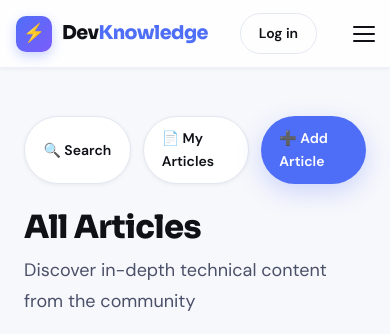
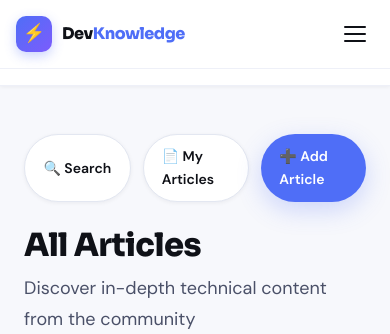
Before and after one commit to LassinaBakaryKeita/App-web-DevKnowledge, a React (Vite) app in the folder frontend/: page /blog in a window 390 px wide. Shown: the top 334 px of the page. Built offline with nearby package versions, Linux system fonts and the light colour scheme; no server answers.

Commit message:
amelioration de la responsivité du header

```diff
--- a/frontend/src/components/Header.css
+++ b/frontend/src/components/Header.css
@@ -6,8 +6,7 @@
   position: sticky;
   top: 0;
   z-index: 100;
-  height: var(--header-height);
-  background: rgba(255, 255, 255, 0.85);
+  background: rgba(255, 255, 255, 0.92);
   backdrop-filter: blur(16px);
   -webkit-backdrop-filter: blur(16px);
   border-bottom: 1px solid var(--border-light);
@@ -18,19 +17,20 @@
   max-width: var(--max-width);
   margin: 0 auto;
   padding: 0 24px;
-  height: 100%;
+  height: var(--header-height);
   display: flex;
   align-items: center;
   justify-content: space-between;
-  gap: 32px;
+  gap: 24px;
 }
 
-/* --- Logo --- */
+/* ── Logo ── */
 .navbar-logo {
   display: flex;
   align-items: center;
   gap: 10px;
   text-decoration: none;
+  flex-shrink: 0;
 }
 
 .navbar-logo-icon {
@@ -58,7 +58,7 @@
   color: var(--primary);
 }
 
-/* --- Nav Links --- */
+/* ── Nav Links (desktop) ── */
 .navbar-links {
   display: flex;
   align-items: center;
@@ -77,23 +77,25 @@
   white-space: nowrap;
 }
 
-.navbar-link:hover {
-  color: var(--primary);
-  background: var(--primary-light);
-}
-
+.navbar-link:hover,
 .navbar-link.active {
   color: var(--primary);
   background: var(--primary-light);
   font-weight: 600;
 }
 
-/* --- Nav Actions --- */
+/* ── Actions (desktop) ── */
 .navbar-actions {
   display: flex;
   align-items: center;
   gap: 10px;
   flex-shrink: 0;
+}
+
+.navbar-user-name {
+  font-size: 13px;
+  color: var(--text-secondary);
+  white-space: nowrap;
 }
 
 .navbar-btn-login {
@@ -106,6 +108,8 @@
   transition: var(--transition);
   border: 1.5px solid var(--border);
   background: transparent;
+  cursor: pointer;
+  font-family: var(--font-body);
 }
 
 .navbar-btn-login:hover {
@@ -124,6 +128,7 @@
   background: var(--primary);
   transition: var(--transition);
   box-shadow: 0 4px 14px rgba(79, 110, 247, 0.3);
+  white-space: nowrap;
 }
 
 .navbar-btn-cta:hover {
@@ -133,13 +138,17 @@
   color: #fff;
 }
 
-/* --- Mobile hamburger (optional) --- */
+/* ── Hamburger button ── */
 .navbar-hamburger {
   display: none;
   flex-direction: column;
+  justify-content: center;
   gap: 5px;
   cursor: pointer;
-  padding: 4px;
+  padding: 8px;
+  background: none;
+  border: none;
+  flex-shrink: 0;
 }
 
 .navbar-hamburger span {
@@ -148,15 +157,105 @@
   background: var(--text-primary);
   border-radius: 2px;
   transition: var(--transition);
+  display: block;
 }
 
-/* --- Responsive --- */
+/* Animation hamburger → croix quand ouvert */
+.navbar-hamburger--open span:nth-child(1) {
+  transform: translateY(7px) rotate(45deg);
+}
+.navbar-hamburger--open span:nth-child(2) {
+  opacity: 0;
+  transform: scaleX(0);
+}
+.navbar-hamburger--open span:nth-child(3) {
+  transform: translateY(-7px) rotate(-45deg);
+}
+
+/* ── Menu mobile déroulant ── */
+.navbar-mobile-menu {
+  display: none;
+  flex-direction: column;
+  padding: 0 16px 16px;
+  border-top: 1px solid var(--border-light);
+  background: rgba(255, 255, 255, 0.97);
+  gap: 4px;
+
+  /* Animation slide-down */
+  max-height: 0;
+  overflow: hidden;
+  transition: max-height 0.3s ease, padding 0.3s ease;
+}
+
+.navbar-mobile-menu--open {
+  max-height: 500px;
+  padding: 12px 16px 20px;
+}
+
+.navbar-mobile-user {
+  font-size: 13px;
+  color: var(--text-secondary);
+  padding: 8px 12px 12px;
+  border-bottom: 1px solid var(--border-light);
+  margin-bottom: 6px;
+}
+
+.navbar-mobile-link {
+  font-size: 15px;
+  font-weight: 500;
+  color: var(--text-primary);
+  text-decoration: none;
+  padding: 12px 14px;
+  border-radius: var(--radius-sm);
+  transition: var(--transition);
+  display: block;
+  background: none;
+  border: none;
+  text-align: left;
+  cursor: pointer;
+  font-family: var(--font-body);
+  width: 100%;
+}
+
+.navbar-mobile-link:hover {
+  background: var(--primary-light);
+  color: var(--primary);
+}
+
+/* Bouton CTA mobile */
+.navbar-mobile-link--cta {
+  margin-top: 8px;
+  background: var(--primary);
+  color: #fff !important;
+  text-align: center;
+  border-radius: var(--radius-full);
+  padding: 12px 20px;
+  font-weight: 600;
+}
+
+.navbar-mobile-link--cta:hover {
+  background: var(--primary-dark) !important;
+  color: #fff !important;
+}
+
+/* Bouton logout mobile */
+.navbar-mobile-link--logout {
+  color: #e74c3c !important;
+  margin-top: 4px;
+}
+
+.navbar-mobile-link--logout:hover {
+  background: #fef2f2 !important;
+  color: #e74c3c !important;
+}
+
+/* ── Responsive ── */
 @media (max-width: 768px) {
   .navbar-links {
     display: none;
   }
 
-  .navbar-btn-cta {
+  .navbar-actions {
     display: none;
   }
 
@@ -164,7 +263,17 @@
     display: flex;
   }
 
+  .navbar-mobile-menu {
+    display: flex;
+  }
+
   .navbar-inner {
     padding: 0 16px;
   }
 }
+
+@media (max-width: 400px) {
+  .navbar-logo-text {
+    font-size: 16px;
+  }
+}
--- a/frontend/src/components/Header.jsx
+++ b/frontend/src/components/Header.jsx
@@ -1,8 +1,10 @@
+import { useState } from 'react';
 import './Header.css';
 import { Link, useNavigate } from 'react-router-dom';
 
 function Navbar() {
   const navigate = useNavigate();
+  const [menuOpen, setMenuOpen] = useState(false);
 
   const token = localStorage.getItem('token');
   const userName = localStorage.getItem('userName');
@@ -11,51 +13,103 @@ function Navbar() {
     localStorage.removeItem('token');
     localStorage.removeItem('userName');
     localStorage.removeItem('userId');
+    setMenuOpen(false);
     navigate('/');
   };
+
+  const closeMenu = () => setMenuOpen(false);
 
   return (
     <nav className="navbar">
       <div className="navbar-inner">
 
-        <Link to="/" className="navbar-logo">
+        {/* Logo */}
+        <Link to="/" className="navbar-logo" onClick={closeMenu}>
           <div className="navbar-logo-icon">⚡</div>
           <span className="navbar-logo-text">Dev<span>Knowledge</span></span>
         </Link>
 
+        {/* Liens desktop */}
         <div className="navbar-links">
-          <Link to="/" className="navbar-link active">Home</Link>
-          <Link to="/blog" className="navbar-link">Blog</Link>
-          {token && <Link to="/myArticles" className="navbar-link">My Articles</Link>}
+          <Link to="/" className="navbar-link" onClick={closeMenu}>Home</Link>
+          <Link to="/blog" className="navbar-link" onClick={closeMenu}>Blog</Link>
+          {token && (
+            <Link to="/myArticles" className="navbar-link" onClick={closeMenu}>
+              My Articles
+            </Link>
+          )}
         </div>
 
+        {/* Actions desktop */}
         <div className="navbar-actions">
           {token ? (
             <>
-              <span className="navbar-user-name">Welcome, <strong>{userName}</strong></span>
-              <Link to="/createArticle" className="navbar-btn-cta">Write an Article ✍️</Link>
-              <button
-                onClick={handleLogout}
-                className="navbar-btn-login"
-                style={{ cursor: 'pointer', background: 'none', border: 'none' }}
-              >
+              <span className="navbar-user-name">
+                Welcome, <strong>{userName}</strong>
+              </span>
+              <Link to="/createArticle" className="navbar-btn-cta" onClick={closeMenu}>
+                Write an Article ✍️
+              </Link>
+              <button onClick={handleLogout} className="navbar-btn-login">
                 Log out
               </button>
             </>
           ) : (
             <>
-              <Link to="/login" className="navbar-btn-login">Log in</Link>
-              <Link to="/login" className="navbar-btn-cta">Get Started →</Link>
+              <Link to="/login" className="navbar-btn-login" onClick={closeMenu}>Log in</Link>
+              <Link to="/login" className="navbar-btn-cta" onClick={closeMenu}>Get Started →</Link>
             </>
           )}
         </div>
 
-        <div className="navbar-hamburger" aria-label="Menu">
+        {/* Bouton hamburger — mobile uniquement */}
+        <button
+          className={`navbar-hamburger ${menuOpen ? 'navbar-hamburger--open' : ''}`}
+          aria-label="Toggle menu"
+          onClick={() => setMenuOpen((prev) => !prev)}
+        >
           <span></span>
           <span></span>
           <span></span>
-        </div>
+        </button>
 
+      </div>
+
+      {/* Menu déroulant mobile */}
+      <div className={`navbar-mobile-menu ${menuOpen ? 'navbar-mobile-menu--open' : ''}`}>
+
+        {/* Nom de l'utilisateur si connecté */}
+        {token && (
+          <div className="navbar-mobile-user">
+            👋 Welcome, <strong>{userName}</strong>
+          </div>
+        )}
+
+        <Link to="/" className="navbar-mobile-link" onClick={closeMenu}>Home</Link>
+        <Link to="/blog" className="navbar-mobile-link" onClick={closeMenu}>Blog</Link>
+
+        {token && (
+          <>
+            <Link to="/myArticles" className="navbar-mobile-link" onClick={closeMenu}>
+              My Articles
+            </Link>
+            <Link to="/createArticle" className="navbar-mobile-link navbar-mobile-link--cta" onClick={closeMenu}>
+              ✍️ Write an Article
+            </Link>
+            <button className="navbar-mobile-link navbar-mobile-link--logout" onClick={handleLogout}>
+              Log out
+            </button>
+          </>
+        )}
+
+        {!token && (
+          <>
+            <Link to="/login" className="navbar-mobile-link" onClick={closeMenu}>Log in</Link>
+            <Link to="/login" className="navbar-mobile-link navbar-mobile-link--cta" onClick={closeMenu}>
+              Get Started →
+            </Link>
+          </>
+        )}
       </div>
     </nav>
   );
```
